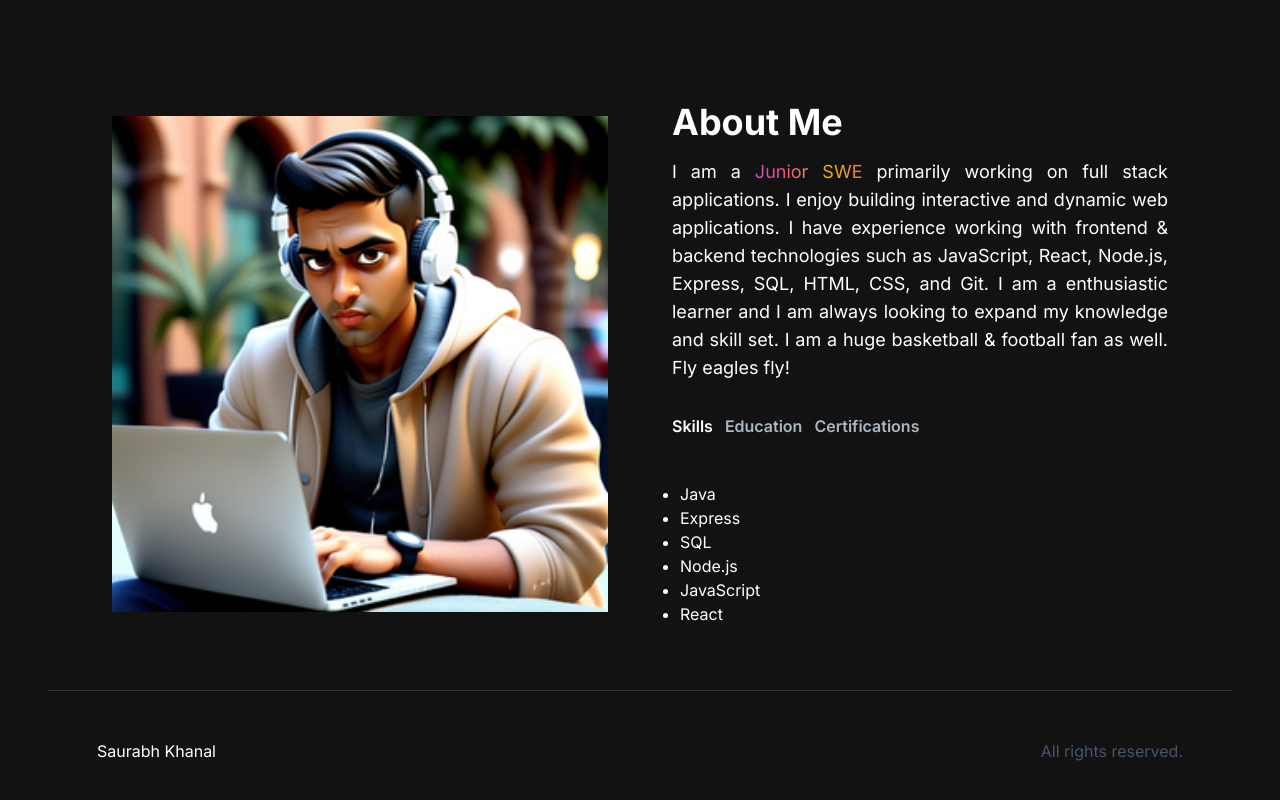
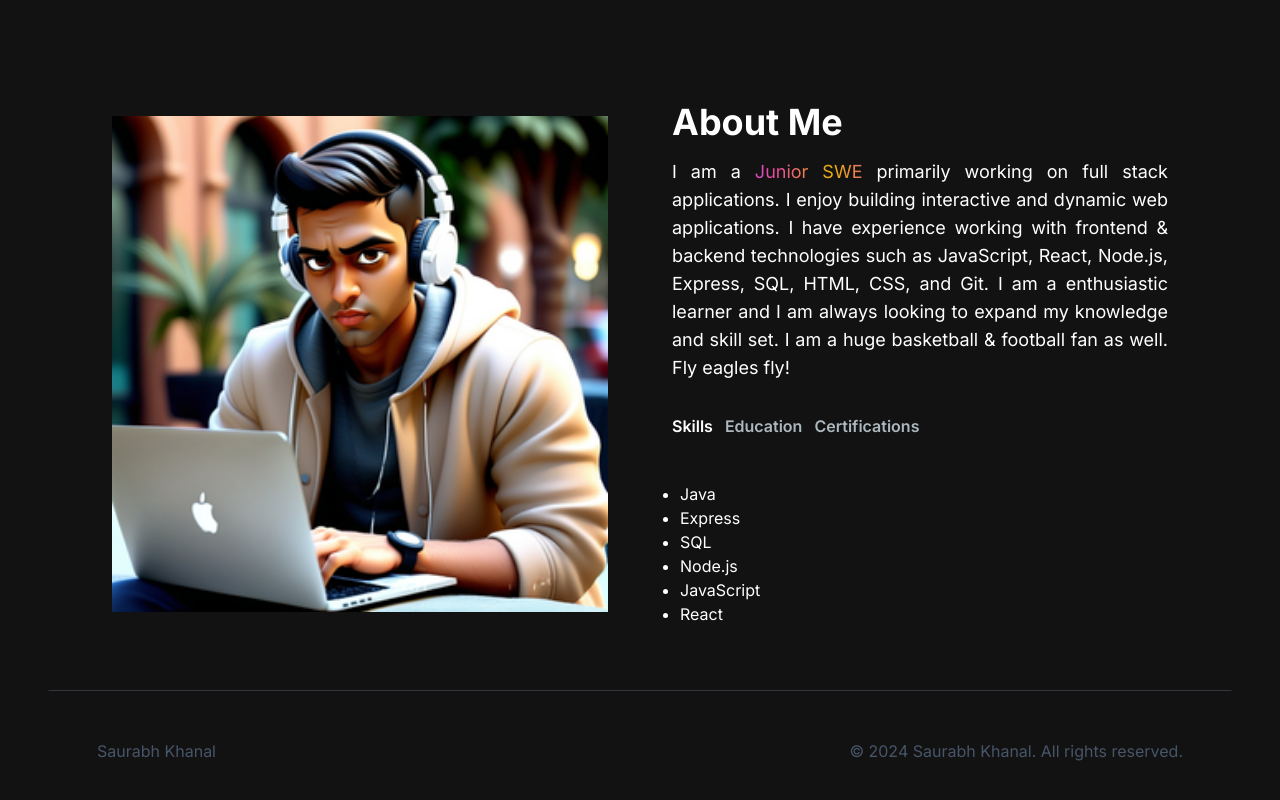
Before and after one commit to SaurabhK24/saurabhportfolio, a Next.js app: page / in a window 1280 px wide. Shown: the part 642-1442 px from the top of the page. Built offline with nearby package versions, Linux system fonts and the light colour scheme.

Commit message:
Update Footer.jsx
Change color and copyright.

```diff
--- a/src/app/components/Footer.jsx
+++ b/src/app/components/Footer.jsx
@@ -4,8 +4,8 @@ const Footer = () => {
   return (
     <footer className="footer border z-10 border-t-[#33353F] border-b-transparent border-l-transparent border-r-transparent text-white">
       <div className="container p-12 flex items-center justify-between">
-        <span>Saurabh Khanal</span>
-        <p className="text-slate-600 ml-auto">All rights reserved.</p>
+        <span className="text-slate-600">Saurabh Khanal</span>
+        <p className="text-slate-600 ml-auto">© 2024 Saurabh Khanal. All rights reserved.</p>
       </div>
     </footer>
   );
```
